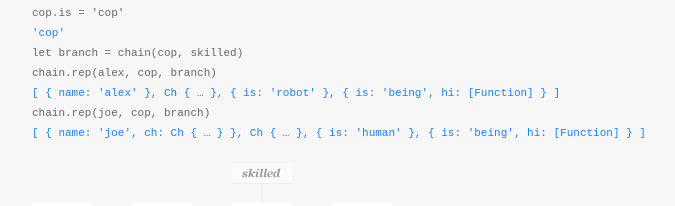
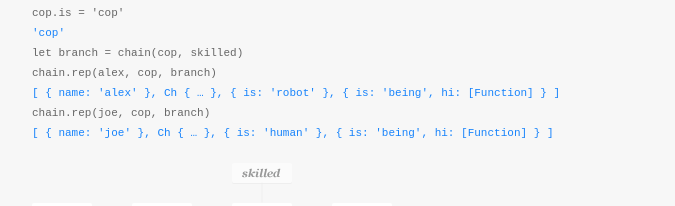
Before and after one commit to jrvieira/chainchainchain, a website: page docs/demo.html in a window 1280 px wide. Shown: the part 2385-2591 px from the top of the page, without its empty margins (198-873 px from the left). Drawn offline with Linux system fonts and the light colour scheme.

Commit message:
Update demo.html

```diff
--- a/docs/demo.html
+++ b/docs/demo.html
@@ -247,7 +247,7 @@
 					  Ch { … },
 					  { is: 'robot' },
 					  { is: 'being', hi: [Function] } ]</span>
-					chain.rep(joe, cop, branch) <span class="returnvalue">[ { name: 'joe', ch: Ch { … } },
+					chain.rep(joe, cop, branch) <span class="returnvalue">[ { name: 'joe' },
 					  Ch { … },
 					  { is: 'human' },
 					  { is: 'being', hi: [Function] } ]</span>
@@ -303,7 +303,7 @@
 					<br>
 
 					<span class="code">
-					chain.raw(joe, 'is', (props => console.log(props)) <span class="returnvalue">[ undefined, 'cop', 'human', 'being' ]</span>
+					chain.raw(joe, 'is', (props => console.log(props))) <span class="returnvalue">[ undefined, 'cop', 'human', 'being' ]</span>
 					</span>
 
 					<br>
```
